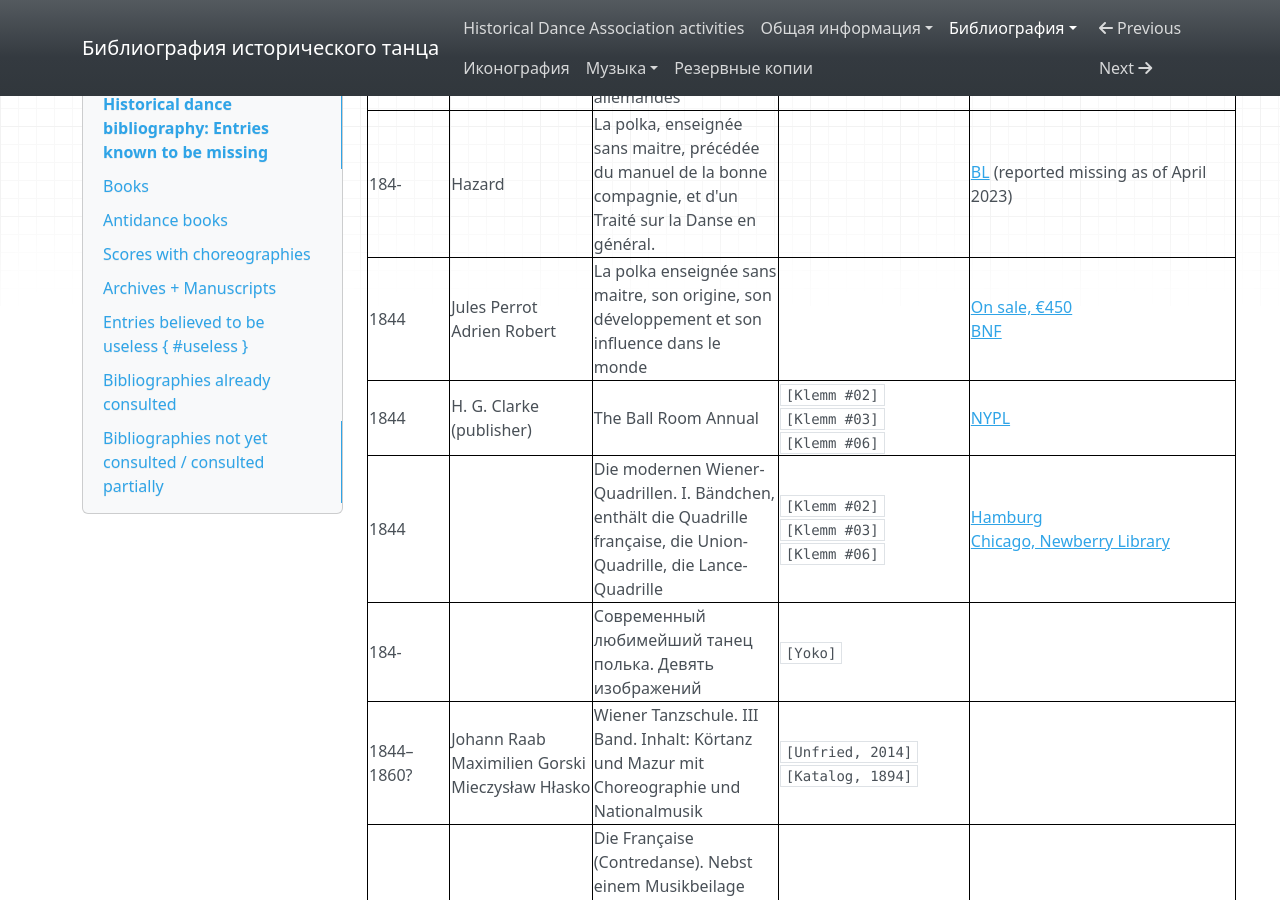
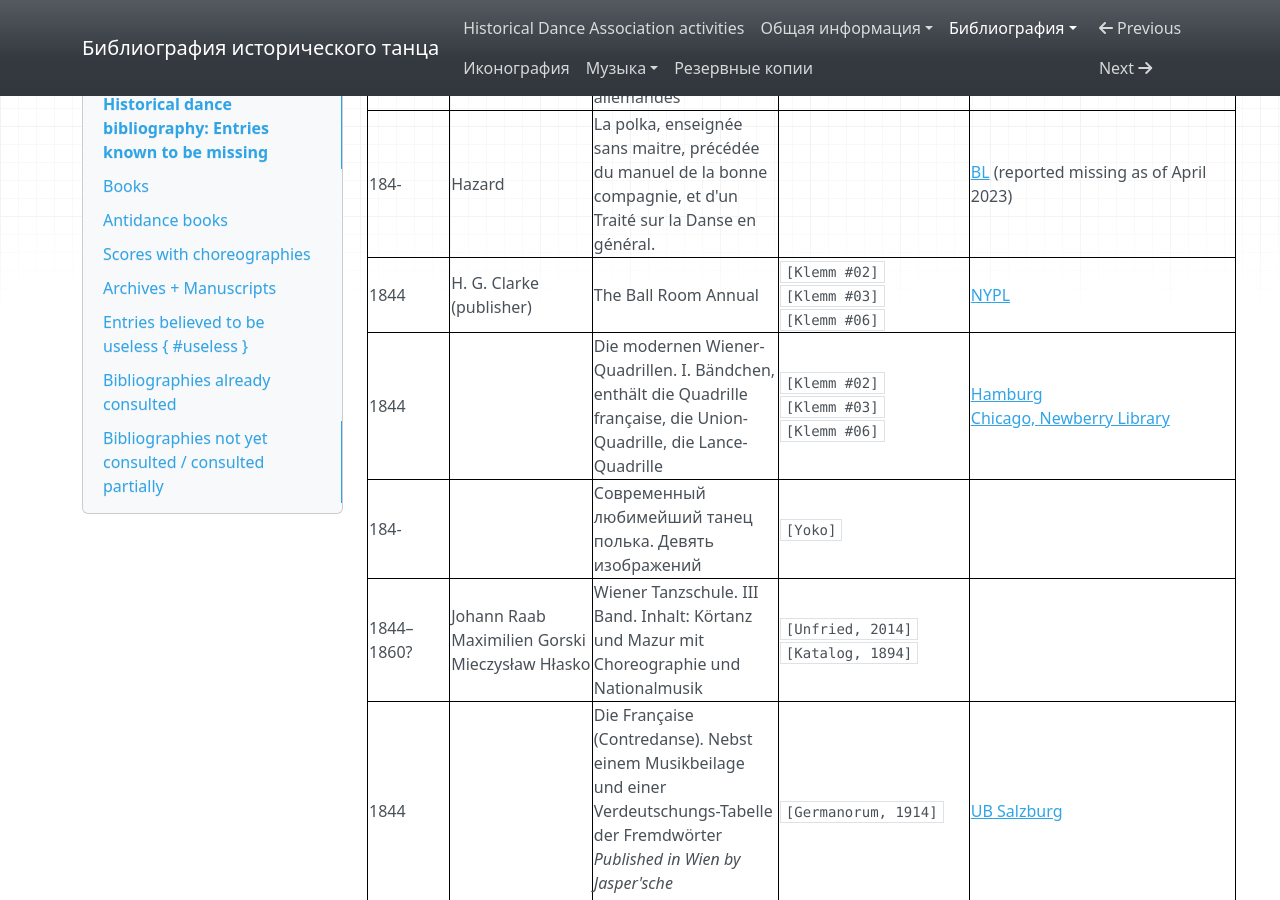
Before and after one commit to hda-technical/dancebooks, an MkDocs documentation site: the page built from docs/bib/missing.md, in a window 1280 px wide and 900 px high, scrolled down 33393 px. Built offline with MkDocs 1.6.1, drawn with Linux system fonts in a browser that asks for light colours; nearby versions of some CDN libraries.

Commit message:
Remove [perrot_1844_polka] from missing entries

```diff
--- a/docs/bib/missing.md
+++ b/docs/bib/missing.md
@@ -294,7 +294,6 @@ _This table is intended to be accurate, yet sometimes it is slightly outdated._
 | 1844 | David Bogue (publisher) | The Ball-Room Preceptor; Comprising The Most Esteemed Quadrilles, Galopades, Mazourkas, & Other Fashionable Dances of the Season<br/>_4th edition_ | | [On sale, £180](https://www.abebooks.com/servlet/BookDetailsPL?bi=21804699530) |
 | 1844 | Jean Charles Louis Le Pitre | Réflexions sur l'art de la danse, relativement à la décadence momentanée et à la renaissance actuelle des danses nationales françaises et allemandes | `[Katalog, 1894]`<br/>`[Klemm #03]`<br/>`[Klemm #06]` | [BNF](http://catalogue.bnf.fr/ark:/12148/cb43997540m) |
 | 184- | Hazard | La polka, enseignée sans maitre, précédée du manuel de la bonne compagnie, et d'un Traité sur la Danse en général. | | [BL](http://explore.bl.uk/BLVU1:LSCOP-ALL:BLL01001628121) (reported missing as of April 2023) |
-| 1844 | Jules Perrot<br/>Adrien Robert | La polka enseignée sans maitre, son origine, son développement et son influence dans le monde | | [On sale, €450](https://www.abebooks.com/servlet/BookDetailsPL?bi=12996581883)<br/>[BNF](http://catalogue.bnf.fr/ark:/12148/cb31088074n) |
 | 1844 | H. G. Clarke (publisher) | The Ball Room Annual | `[Klemm #02]`<br/>`[Klemm #03]`<br/>`[Klemm #06]` | [NYPL](https://www.nypl.org/research/research-catalog/bib/b12276128) |
 | 1844 | | Die modernen Wiener-Quadrillen. I. Bändchen, enthält die Quadrille française, die Union-Quadrille, die Lance-Quadrille | `[Klemm #02]`<br/>`[Klemm #03]`<br/>`[Klemm #06]` | [Hamburg](https://kataloge.uni-hamburg.de/DB=1/LNG=EN/CLK?IKT=12&TRM=673089894)<br/>[Chicago, Newberry Library](https://i-share-nby.primo.exlibrisgroup.com/permalink/01CARLI_NBY/i5mcb2/alma995507388805867) |
 | 184- | | Современный любимейший танец полька. Девять изображений | `[Yoko]` | |
```
